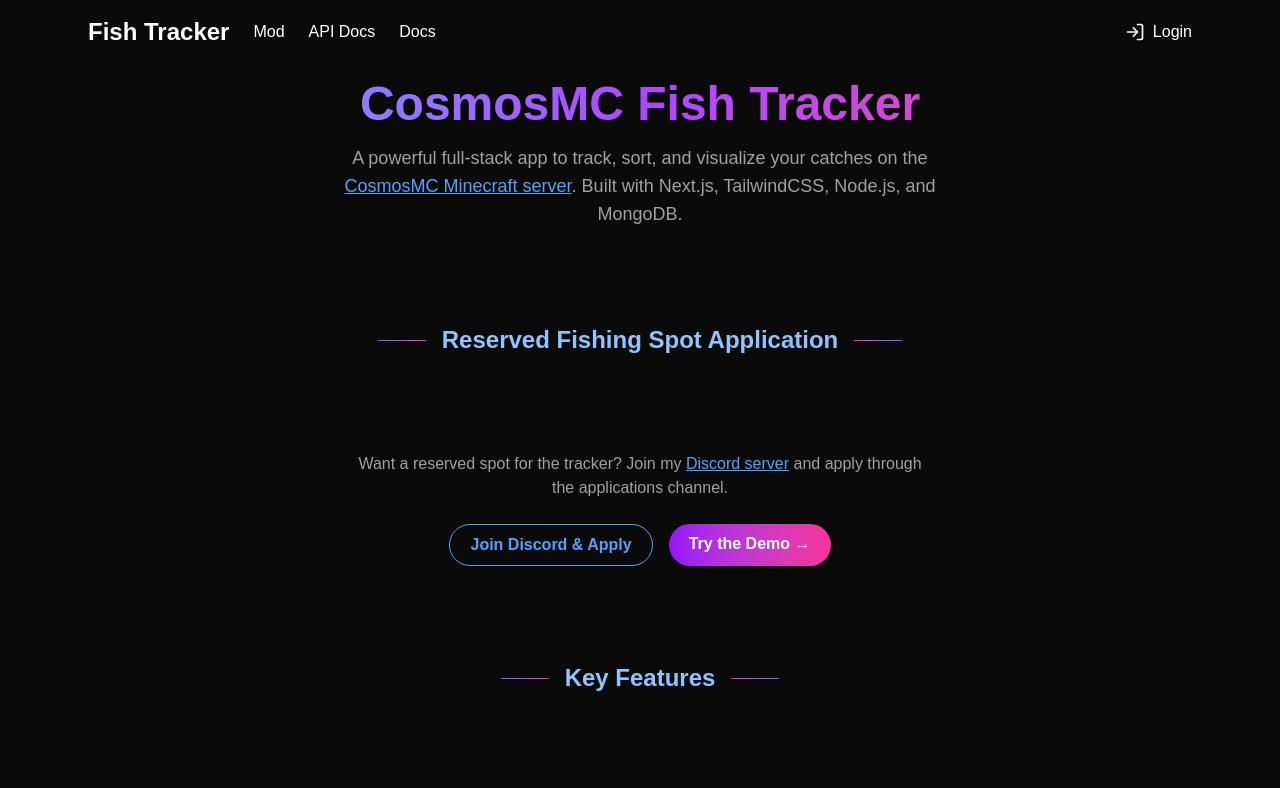
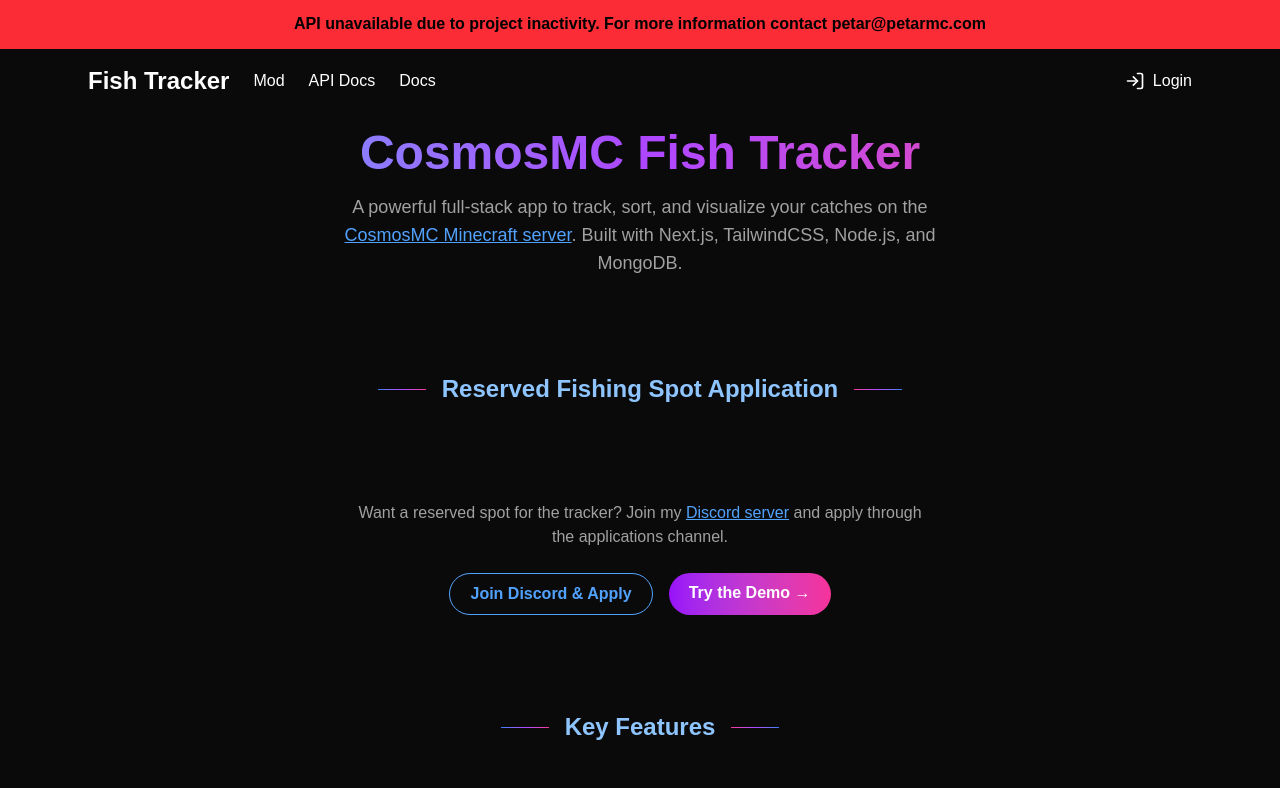
Before and after one commit to PetarMc1/fish-tracker, a Next.js app in the folder frontend/: page / in a window 1280 px wide. Shown: the top 788 px of the page. Built offline with nearby package versions, Linux system fonts and the light colour scheme.

Commit message:
feat(frontend): add inactivity notice for API in the main app layout

```diff
--- a/frontend/src/pages/_app.tsx
+++ b/frontend/src/pages/_app.tsx
@@ -10,6 +10,11 @@
 
   return (
     <>
+      <div className="w-full bg-red-500 border-b border-red-500" role="status" aria-live="polite">
+        <div className="max-w-6xl mx-auto px-4 py-3 text-center text-black font-semibold text-sm sm:text-base">
+          API unavailable due to project inactivity. For more information contact <a href="mailto:petar@petarmc.com" className="">petar@petarmc.com</a>
+        </div>
+      </div>
       {!isAdminPage && <Navbar />}
       <Component {...pageProps}/>
       {!isAdminPage && <Footer />}
```
